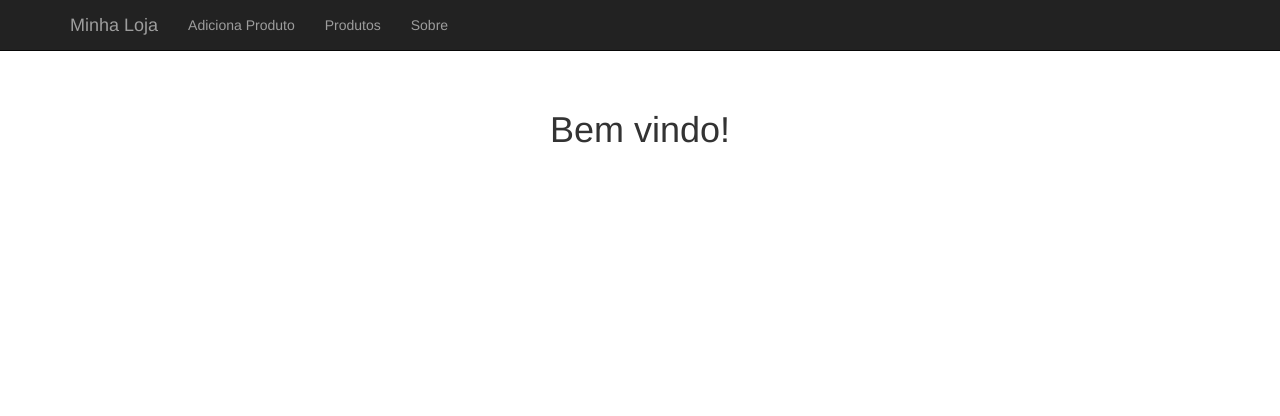
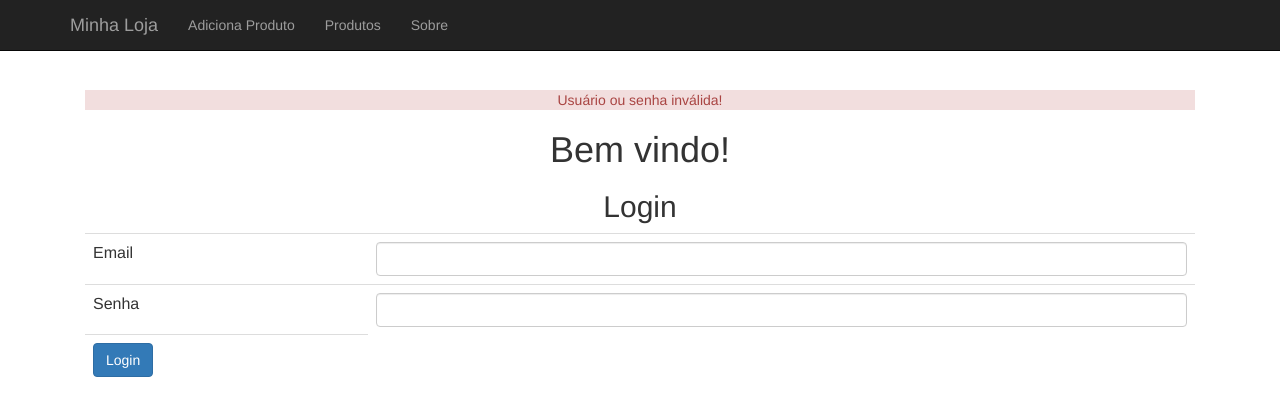
Before and after one commit to FernandoAvellar/ProjetoLojaPHP, a PHP site: page /index.php?login=0 in a window 1280 px wide. Shown: the top 416 px of the page. Run offline with PHP 8.4, Linux system fonts and the light colour scheme.

Commit message:
Inicio do segundo curso da carreira PHP

```diff
--- a/index.php
+++ b/index.php
@@ -1,3 +1,34 @@
-<?php include("cabecalho.php"); ?>
+<?php
+    include("cabecalho.php");
+    if(isset($_GET["login"]) && $_GET["login"]==true) { ?>
+    <p class="alert-success">Logado com sucesso!</p>
+<?php }?>
+<?php
+    if(isset($_GET["login"]) && $_GET["login"]==false) { ?>
+    <p class="alert-danger">Usuário ou senha inválida!</p>
+<?php
+}?>
             <h1>Bem vindo!</h1>
+
+    <?php if(isset($_COOKIE["usuario-logado"])) {?>
+        <p class="text-success">Você está logado como <?=$_COOKIE["usuario-logado"] ?></p>
+    <?php } else {?>
+            <h2>Login</h2>
+            <form action="login.php" method="POST">
+                <table class="table">
+                    <tr>
+                        <td>Email</td>
+                        <td><input class="form-control" type="email" name="email"></td>
+                    </tr>
+                    <tr>
+                        <td>Senha</td>
+                        <td><input class="form-control" type="password" name="senha"></td>
+                    </tr>
+                    <tr>
+
+                    </tr><td><button class="btn btn-primary" type="submit">Login</button></td>
+                </table>
+            </form>
+    <?php }?>
+
 <?php include("rodape.php"); ?>
```
Also changed, not shown: banco-usuario.php (added, +9 -0 lines), login.php (added, +13 -0 lines).
